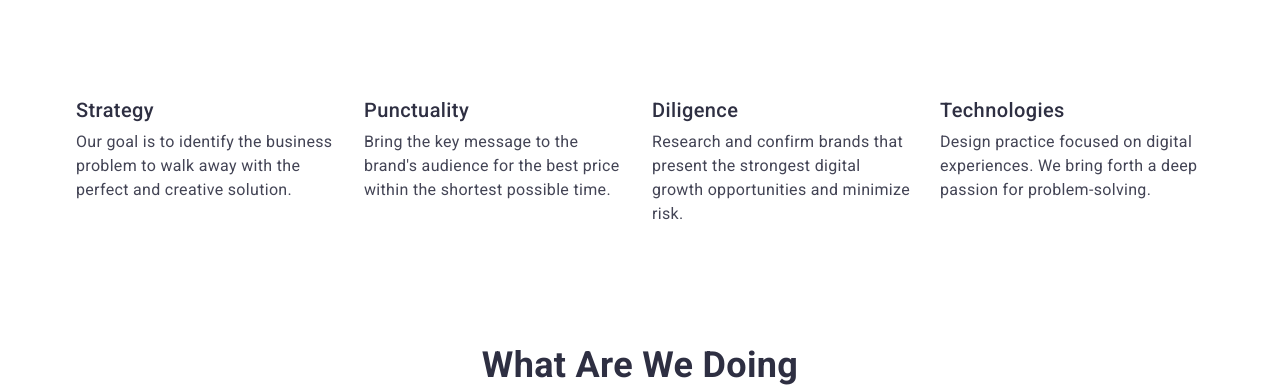
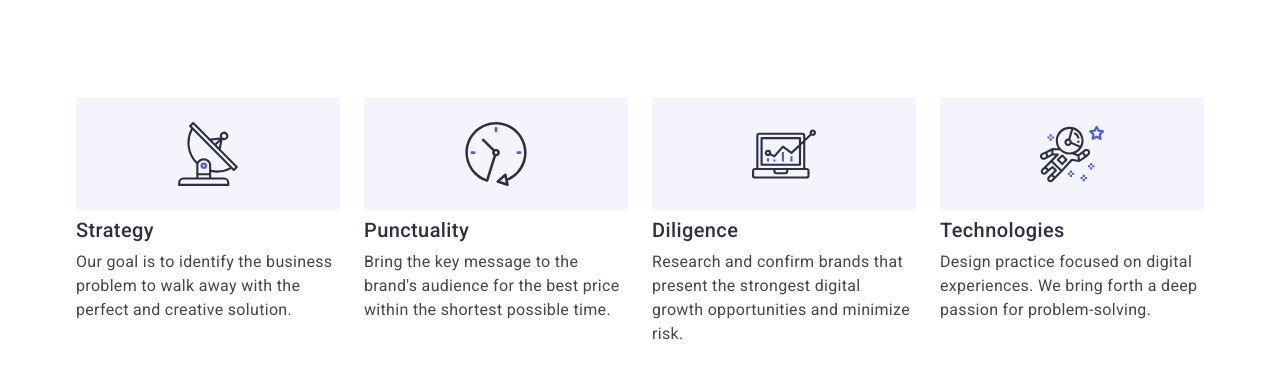
Before and after one commit to Melaverde1987/goit-markup-hw-04, a plain HTML site: page index.html in a window 1280 px wide. Shown: the part 695-1084 px from the top of the page. Drawn offline with nearby package versions, Linux system fonts and the light colour scheme.

Commit message:
icons added

```diff
--- a/css/styles.css
+++ b/css/styles.css
@@ -193,7 +193,17 @@ img {
 
 /* Hero Section */
 .hero {
-  background-color: var(--navy-blue);
+  background-color: rgba(46, 47, 66, 0.7);
+  background-image: url(../images/hero/hero-image.png);
+  background-image: linear-gradient(
+      to bottom,
+      rgba(46, 47, 66, 0.7),
+      rgba(46, 47, 66, 0.7)
+    ),
+    url(../images/hero/hero-image.png);
+  background-repeat: no-repeat;
+  background-position: 50% 50%;
+  background-size: 1440px;
   padding: 188px 0;
 }
 
@@ -222,6 +232,15 @@ img {
 
 .strategy .strategy-item {
   flex-basis: calc((100% - 72px) / 4);
+}
+
+.strategy-icon {
+  background-color: var(--cloud);
+  padding: 24px;
+  margin-bottom: 8px;
+  display: flex;
+  justify-content: center;
+  align-items: center;
 }
 
 .strategy .strategy-title {
--- a/index.html
+++ b/index.html
@@ -66,6 +66,11 @@
           <h2 class="visually-hidden" hidden>Section</h2>
           <ul class="strategy-card">
             <li class="strategy-item">
+              <div class="strategy-icon">
+                <svg class="icon" width="64" height="64">
+                  <use href="./images/icons.svg#antenna"></use>
+                </svg>
+              </div>
               <h3 class="strategy-title">Strategy</h3>
               <p class="strategy-text">
                 Our goal is to identify the business problem to walk away with
@@ -73,6 +78,11 @@
               </p>
             </li>
             <li class="strategy-item">
+              <div class="strategy-icon">
+                <svg class="icon" width="64" height="64">
+                  <use href="./images/icons.svg#clock"></use>
+                </svg>
+              </div>
               <h3 class="strategy-title">Punctuality</h3>
               <p class="strategy-text">
                 Bring the key message to the brand's audience for the best price
@@ -80,6 +90,11 @@
               </p>
             </li>
             <li class="strategy-item">
+              <div class="strategy-icon">
+                <svg class="icon" width="64" height="64">
+                  <use href="./images/icons.svg#diagram"></use>
+                </svg>
+              </div>
               <h3 class="strategy-title">Diligence</h3>
               <p class="strategy-text">
                 Research and confirm brands that present the strongest digital
@@ -87,6 +102,11 @@
               </p>
             </li>
             <li class="strategy-item">
+              <div class="strategy-icon">
+                <svg class="icon" width="64" height="64">
+                  <use href="./images/icons.svg#astronaut"></use>
+                </svg>
+              </div>
               <h3 class="strategy-title">Technologies</h3>
               <p class="strategy-text">
                 Design practice focused on digital experiences. We bring forth a
```
Also changed, not shown: images/icons.svg (added), 2 other files.
